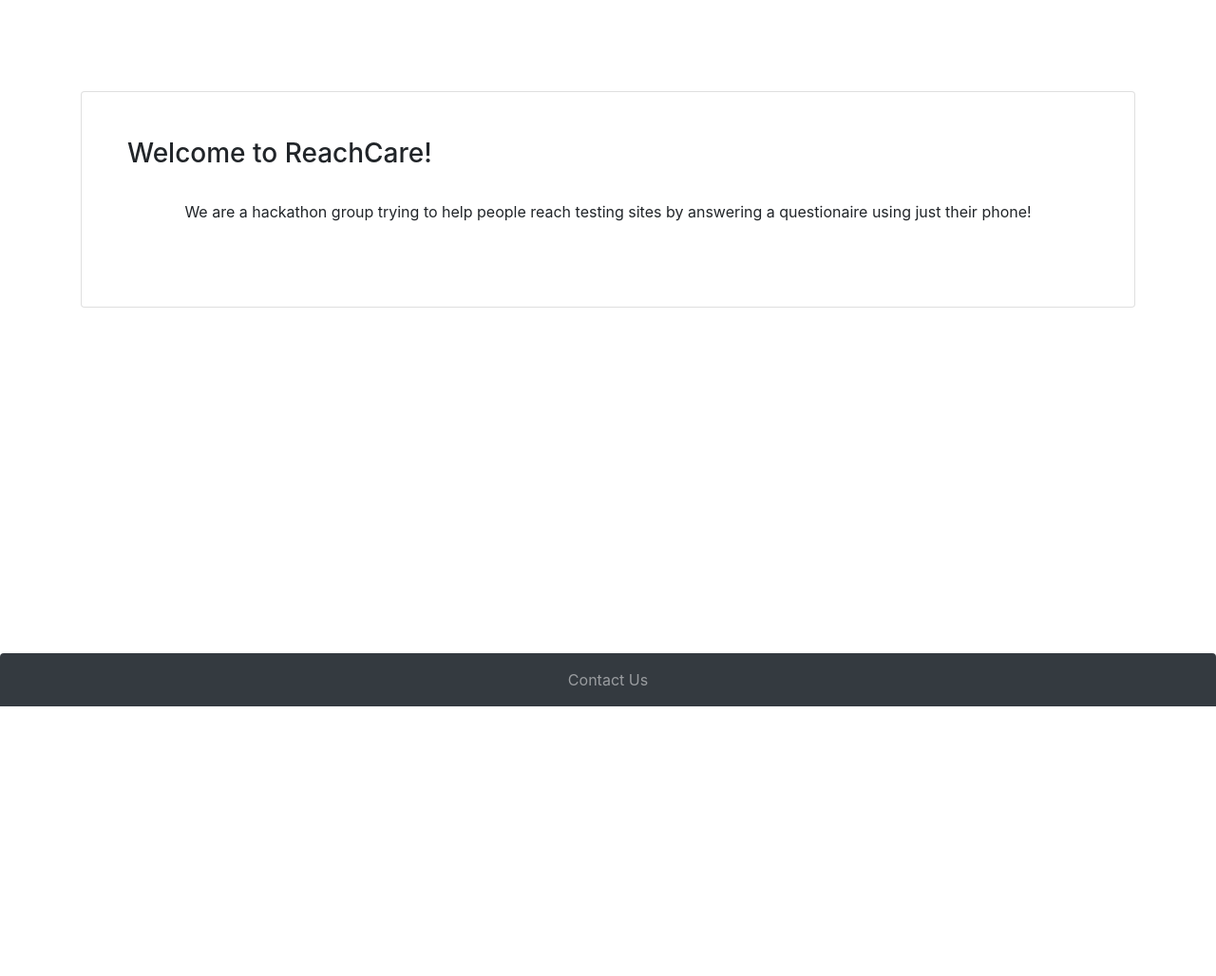
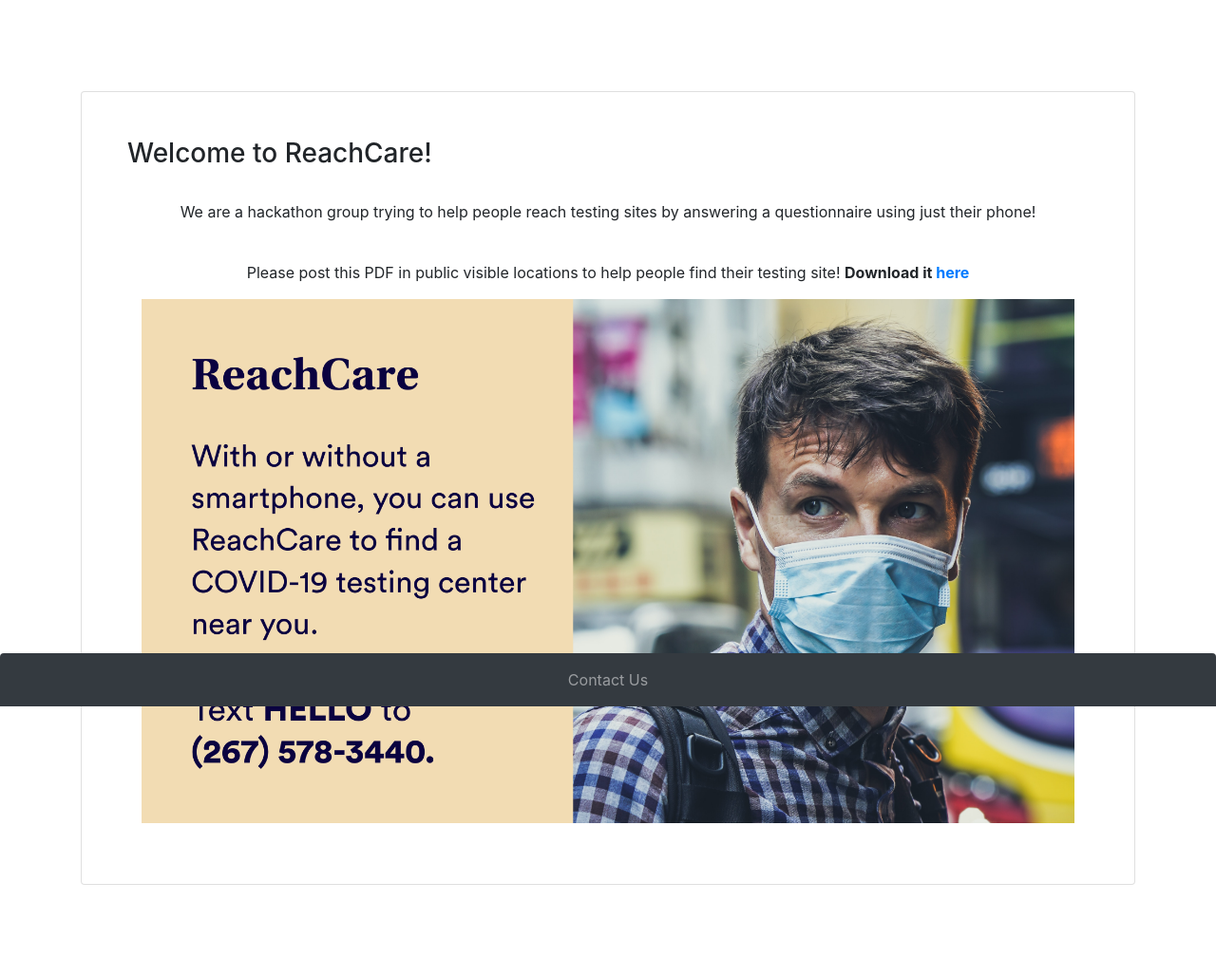
Before and after one commit to polkapolka/stunningdivision, a Django app: page /home/ in a window 1280 px wide. Shown: the part 56-1084 px from the top of the page at 95% size. Before the commit the page ends 800 px from the top, so only its background shows below. Run offline with Django 3.2, Linux system fonts and the light colour scheme; parts of the project's set-up code (start-up, migrations or seed data) failed here and were passed over; some libraries are stand-ins or nearby versions.

Commit message:
Added the flyer to the home page

```diff
--- a/ReachCare/core/templates/core/home.html
+++ b/ReachCare/core/templates/core/home.html
@@ -1,14 +1,22 @@
 {% extends 'base.html' %}
 {% load i18n %}
+{% load static %}
 {% block content %}
     <div class="container mb-lg-5 mt-lg-5 align-content-lg-center">
     <div class="card mb-lg-5 mt-lg-5 align-content-lg-center p-5 px-5">
         <h3>Welcome to ReachCare!</h3>
         <br>
         <p class="text-center">
-We are a hackathon group trying to help people reach testing sites by answering a questionaire using just their phone!
+We are a hackathon group trying to help people reach testing sites by answering a questionnaire using just their phone!
         </p>
         <wbr>
+        <p class="text-center">
+            Please post this PDF in public visible locations to help people find their testing site!
+            <strong>Download it <a href="/core/static/flyer.pdf">here</a></strong>
+<div class="container-fluid">
+            <img src='/core/static/flyer.png' class="img-responsive" style="width:100%">
+    </div>
+        </p>
 
     </div>
     </div>
```
Also changed, not shown: ReachCare/core/static/flyer.png (added), 1 other file.
